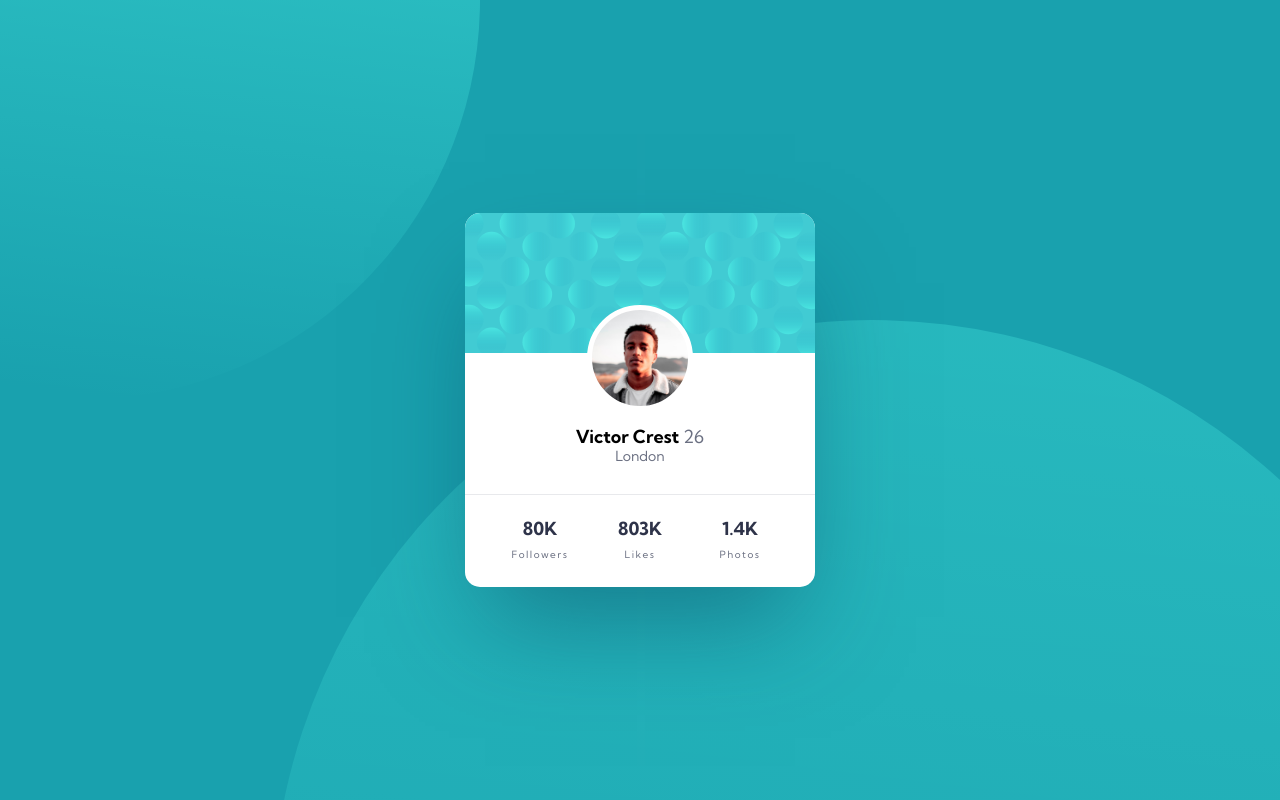
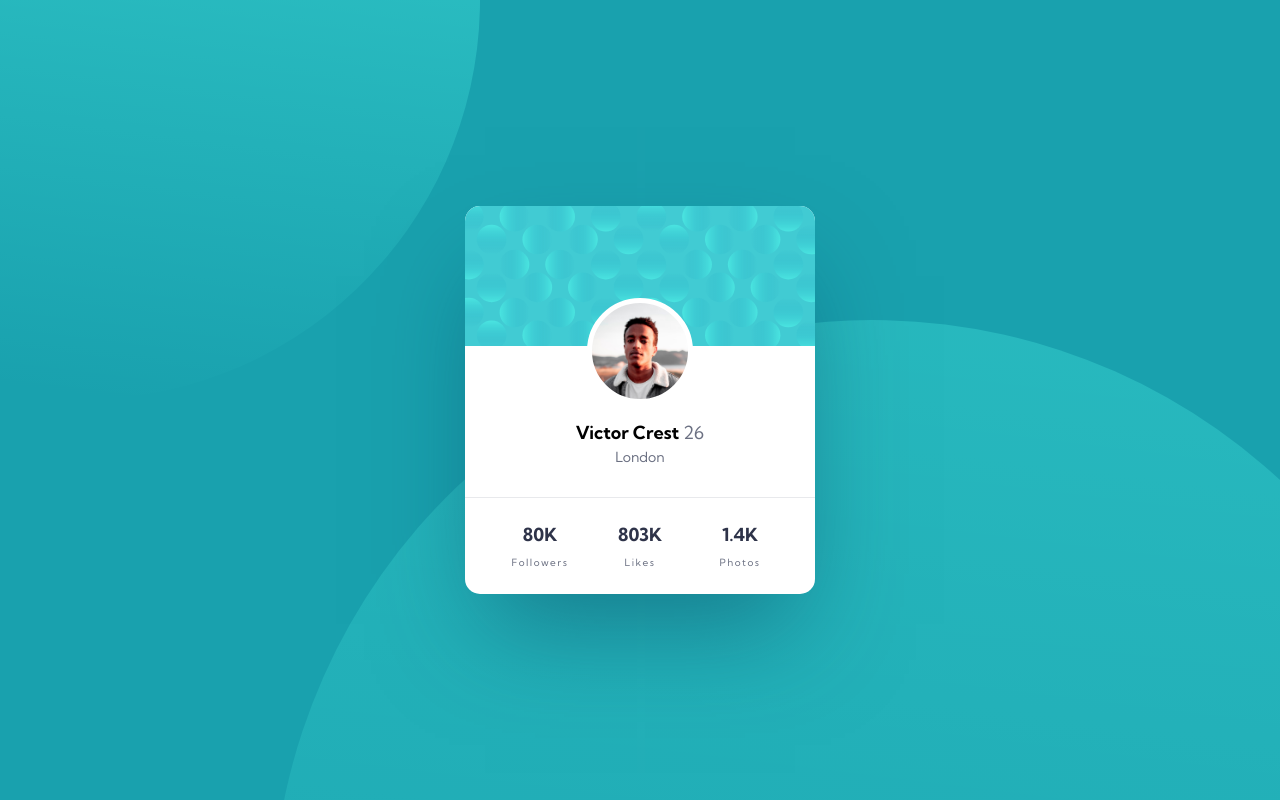
Before and after one commit to Dinara2020/front1, a plain HTML site: page index.html in a window 1280 px wide. Drawn offline with Linux system fonts and the light colour scheme.

Commit message:
remove unused propertys

```diff
--- a/main.css
+++ b/main.css
@@ -136,7 +136,6 @@ p {
     font-style: normal;
     font-weight: bold;
     font-size: 18px;
-    line-height: 18px;
     text-align: center;
     margin-left: auto;
     margin-right: auto;
@@ -148,11 +147,9 @@ p {
 }
 .card__info_city {
     font-size: 14px;
-    line-height: 14px;
     text-align: center;
     color: #6B7082;
     font-weight: normal;
-
 }
 .card__bottom {
     margin: 25px;
@@ -166,7 +163,5 @@ p {
 .row {
     width: 33.33%;
     white-space: normal;
-    justify-content: center;
-    align-items: center;
     display: inline-block;
 }
```
